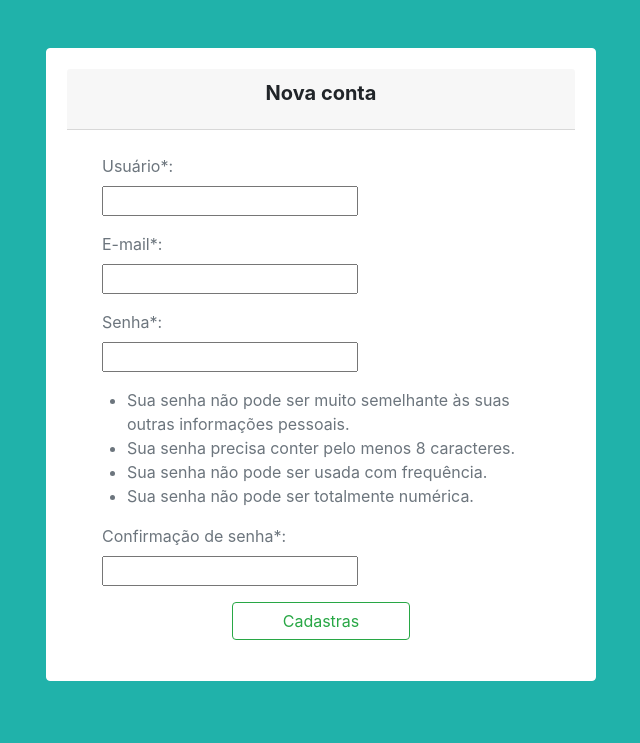
After one commit to rauanisanfelice/easy-park, a Django app: template templates/signup.html in a window 1280 px wide. The commit adds this page. Shown: the top 743 px of the page, without its empty margins (319-959 px from the left). Run offline with Django 3.2, Linux system fonts and the light colour scheme; the template is opened without the code that fills it, so the values that code supplies are empty, except form fields; tables that the repository leaves empty hold one stand-in row (values such as "Sample post"); form fields are guessed from the names that the template uses; some libraries are stand-ins or nearby versions.

Commit message:
Ajustes templates

```diff
--- a/static/css/style.css
+++ b/static/css/style.css
@@ -32,8 +32,21 @@
     width: 100%;;
 }
 
+#id_password1{
+    width: 100%;;
+}
+
+#id_password2{
+    width: 100%;;
+}
+
 .errorlist{
     color: red;
     margin-top: 10px;
     font-style: italic;
 }
+
+.helptext{
+    font-style: italic;
+    color: #6c757d;
+}
--- a/templates/registration/login.html
+++ b/templates/registration/login.html
@@ -60,7 +60,7 @@
         <br>
         <div class="form-group col-12">
             <a href="{% url 'password_reset' %}" class="link-none"><p class="font-italic text-sm-left">Esqueci minha senha.</p></a>
-            <a href="" class="link-none"><p class="font-italic text-sm-left">Criar conta.</p></a>
+            <a href="{% url 'signup' %}" class="link-none"><p class="font-italic text-sm-left">Criar conta.</p></a>
         </div>
 
     {% endif %}
--- /dev/null
+++ b/templates/signup.html
@@ -0,0 +1,61 @@
+{% extends 'template-login.html' %}
+
+{% block title %}Nova conta{% endblock %}
+{% block card-title %}Nova conta{% endblock %}
+
+{% block body %}
+    <form method="post">
+        {% csrf_token %}
+        {% if form.errors %}
+            <ul>
+                {% for key,value in form.errors.items %}
+                    {{ value|escape }}
+                {% endfor %}
+            </ul>
+        {% endif %}
+        {% if form.errorlist %}
+            <div class="alert alert-danger" role="alert">
+                {{ form.errorlist }}
+            </div>
+        {% endif %}
+
+        <!-- USUARIO -->
+        <div class="form-group col-12">
+            <label for="{{ form.username.id_for_label }}" class="form-text text-muted">Usuário*:</label>
+            {{ form.username }}
+            <p class="text-sm-left font-italic text-muted">{{ form.username.help_text }}</p>
+        </div>
+
+        <!-- Email -->
+        <div class="form-group col-12">
+            <label for="{{ form.email.id_for_label }}" class="form-text text-muted">E-mail*:</label>
+            {{ form.email }}
+        </div>
+
+        <!-- SENHA -->
+        <div class="form-group col-12">
+            <label for="{{ form.password1.id_for_label }}" class="form-text text-muted">Senha*:</label>
+            {{ form.password1 }}
+        </div>
+        <ul>
+            <li class="text-muted">Sua senha não pode ser muito semelhante às suas outras informações pessoais.</li>
+            <li class="text-muted">Sua senha precisa conter pelo menos 8 caracteres.</li>
+            <li class="text-muted">Sua senha não pode ser usada com frequência.</li>
+            <li class="text-muted">Sua senha não pode ser totalmente numérica.</li>
+        </ul>
+
+        <!-- CONFIRMAR SENHA -->
+        <div class="form-group col-12">
+            <label for="{{ form.password2.id_for_label }}" class="form-text text-muted">Confirmação de senha*:</label>
+            {{ form.password2 }}
+            <p class="text-sm-left font-italic text-muted">{{ form.password2.help_text }}</p>
+        </div>
+
+        <!-- BOTAO -->
+        <div class="row justify-content-center">
+            <div class="col-5">
+                <input class="btn btn-outline-success btn-block" type="submit" value="Cadastras">
+            </div>
+        </div>
+    </form>
+{% endblock %}
```
